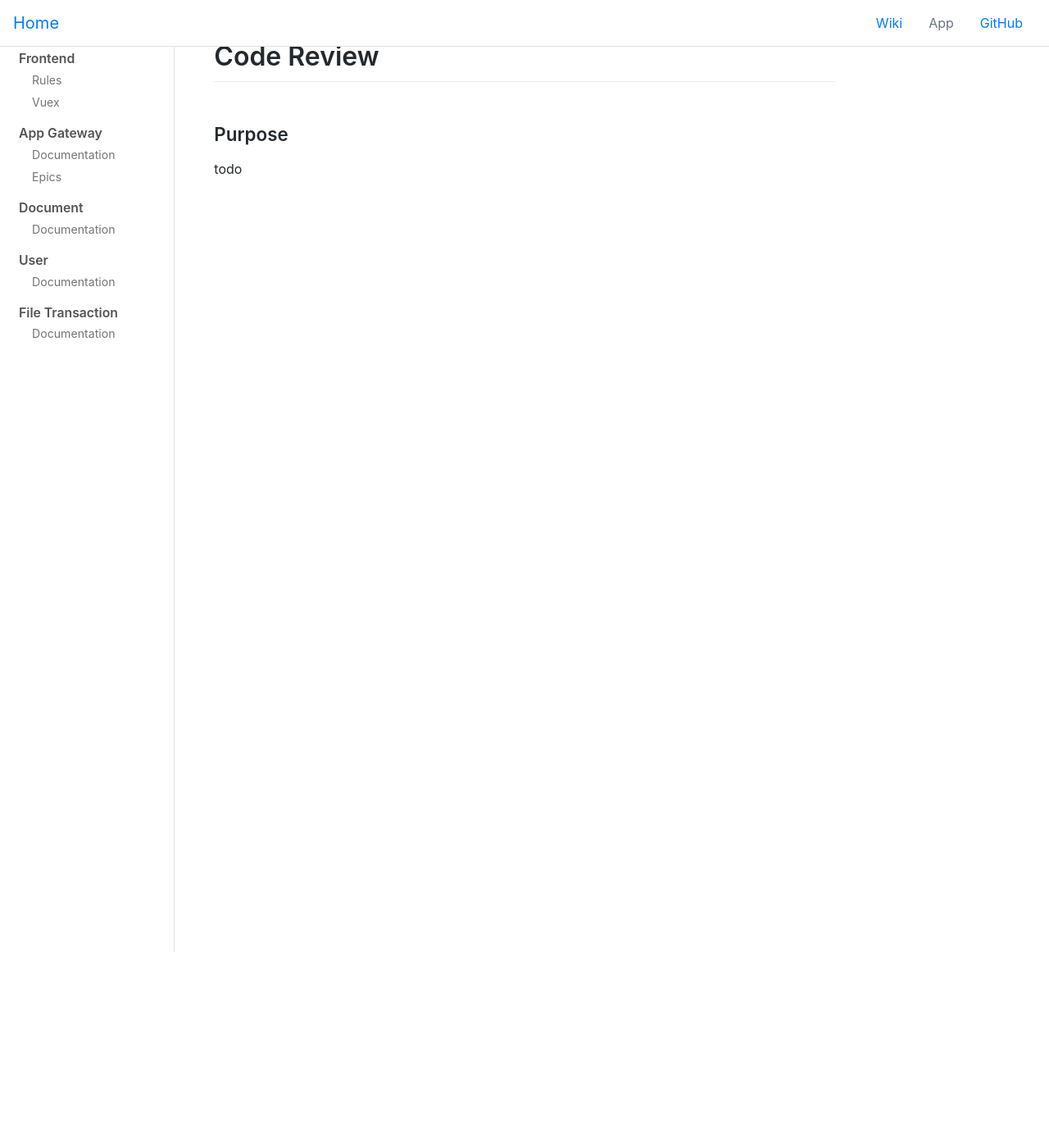
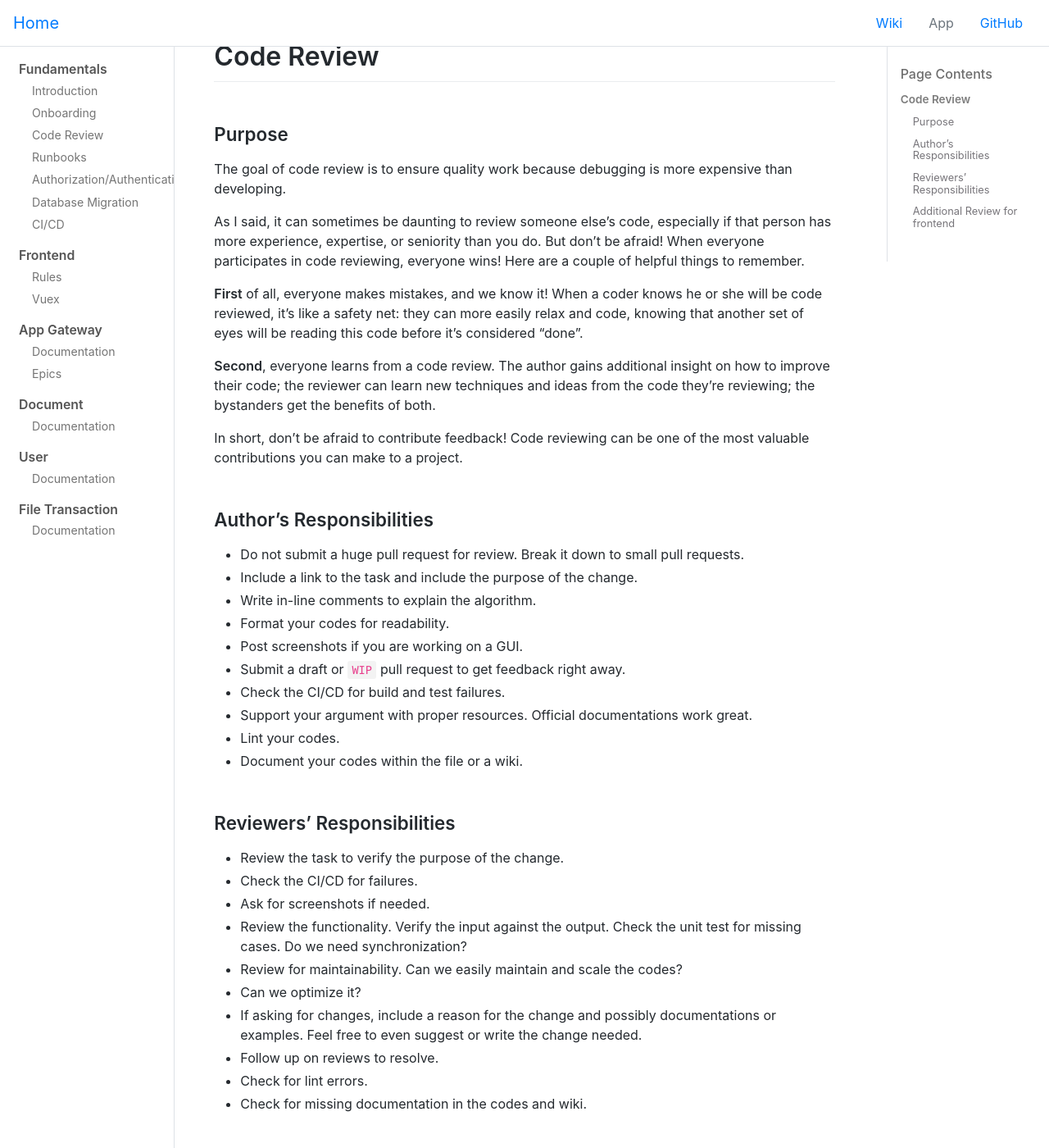
Before and after one commit to hwsc-org/hwsc-org.github.io, a Jekyll site: the page built from wikis/fundamentals/code-review.md, in a window 1280 px wide and 1400 px high, scrolled down 240 px. Shown: the whole window at 82% size. Built offline with Jekyll 4.4.1, drawn with Linux system fonts in a browser that asks for light colours; comment, search, counter and statistics services are not loaded; before the commit the page ends 901 px from its top, so only the background shows below that; some of the changed text lies outside the part shown.

Commit message:
Add code-review doc

```diff
--- a/wikis/fundamentals/code-review.md
+++ b/wikis/fundamentals/code-review.md
@@ -8,4 +8,48 @@ redirect_from:
 ---
 ## Code Review
 ### Purpose
-todo
+The goal of code review is to ensure quality work because debugging is more expensive than developing.
+
+As I said, it can sometimes be daunting to review someone else's code, especially if that person has more experience, expertise, or seniority than you do. But don't be afraid! When everyone participates in code reviewing, everyone wins! Here are a couple of helpful things to remember.
+
+**First** of all, everyone makes mistakes, and we know it! When a coder knows he or she will be code reviewed, it's like a safety net: they can more easily relax and code, knowing that another set of eyes will be reading this code before it's considered "done".
+
+**Second**, everyone learns from a code review. The author gains additional insight on how to improve their code; the reviewer can learn new techniques and ideas from the code they're reviewing; the bystanders get the benefits of both.
+
+In short, don't be afraid to contribute feedback! Code reviewing can be one of the most valuable contributions you can make to a project.
+
+### Author's Responsibilities
+- Do not submit a huge pull request for review. Break it down to small pull requests.
+- Include a link to the task and include the purpose of the change.
+- Write in-line comments to explain the algorithm.
+- Format your codes for readability.
+- Post screenshots if you are working on a GUI.
+- Submit a draft or `WIP` pull request to get feedback right away.
+- Check the CI/CD for build and test failures.
+- Support your argument with proper resources. Official documentations work great.
+- Lint your codes.
+- Document your codes within the file or a wiki.
+
+### Reviewers' Responsibilities
+- Review the task to verify the purpose of the change.
+- Check the CI/CD for failures.
+- Ask for screenshots if needed.
+- Review the functionality. Verify the input against the output. Check the unit test for missing cases. Do we need synchronization?
+- Review for maintainability. Can we easily maintain and scale the codes?
+- Can we optimize it?
+- If asking for changes, include a reason for the change and possibly documentations or examples. Feel free to even suggest or write the change needed.
+- Follow up on reviews to resolve.
+- Check for lint errors.
+- Check for missing documentation in the codes and wiki.
+
+### Additional Review for frontend
+1. Fetch the branch.
+2. Build the frontend locally.
+3. Run the server.
+4. Try and experience the added/modified/deleted GUI.
+5. Ensure the component works as intended.
+6. Check the browser's console for errors.
+7. Check for styling issues e.g. resizing the window, focusing using `TAB` key.
+8. Test for other browsers like Firefox, Chrome, and Safari.
+9. Try setting a slow internet to test the page. (Can be set within the console)
+10. Ensure `CHANGELOG.md` is updated.
```
